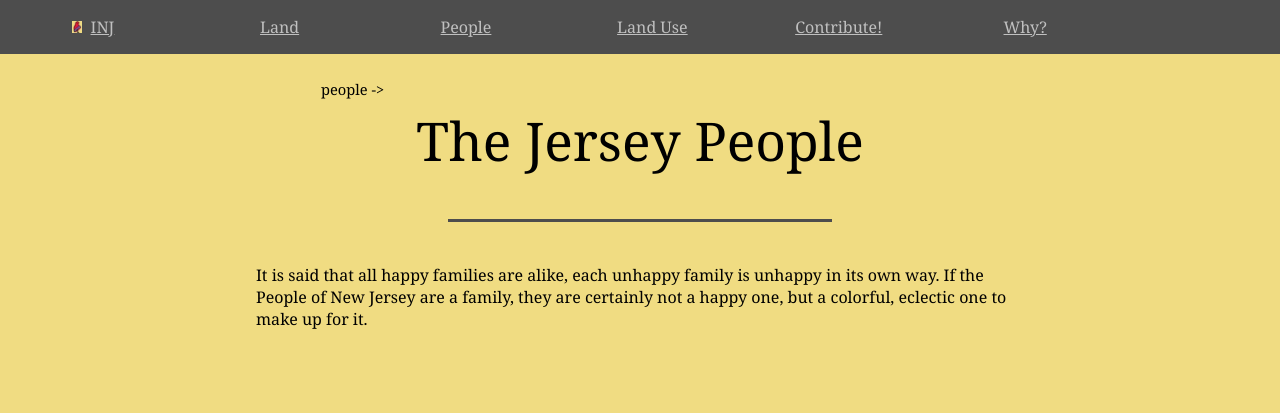
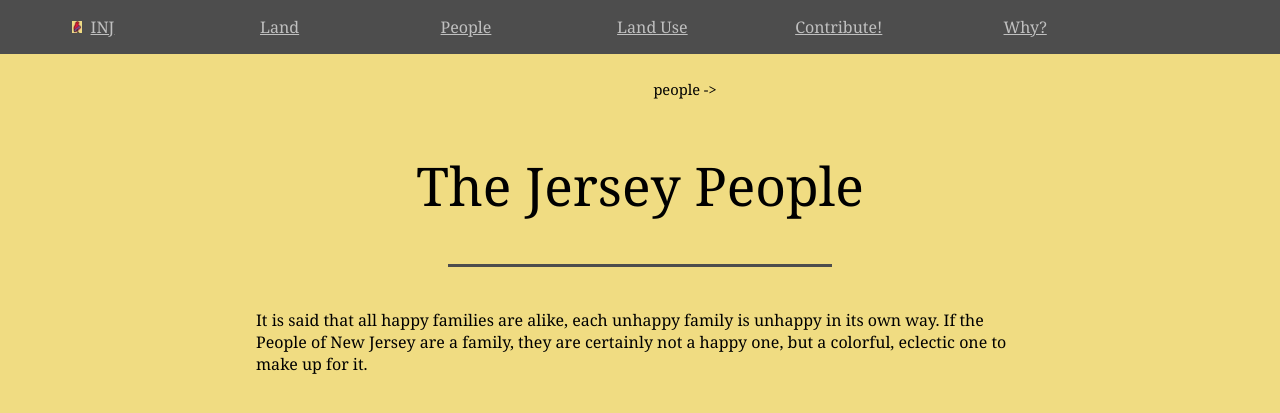
Before and after one commit to jonfried/oakafee.github.io, a Jekyll site: the page built from _posts/2016-08-21-jersey-people.md, in a window 1280 px wide. Shown: the top 413 px of the page. Built offline with Jekyll 4.4.1, drawn with Linux system fonts in a browser that asks for light colours.

Commit message:
Update style.css

```diff
--- a/styles/style.css
+++ b/styles/style.css
@@ -43,9 +43,6 @@ div.navigation {
         margin: 25px; 0 25px 0;
         text-align: center;
         width: 100%;
-}
-div.navigation-text {
-	float: left;
 }
 div.headline-bar {
         width: 50%;
```
